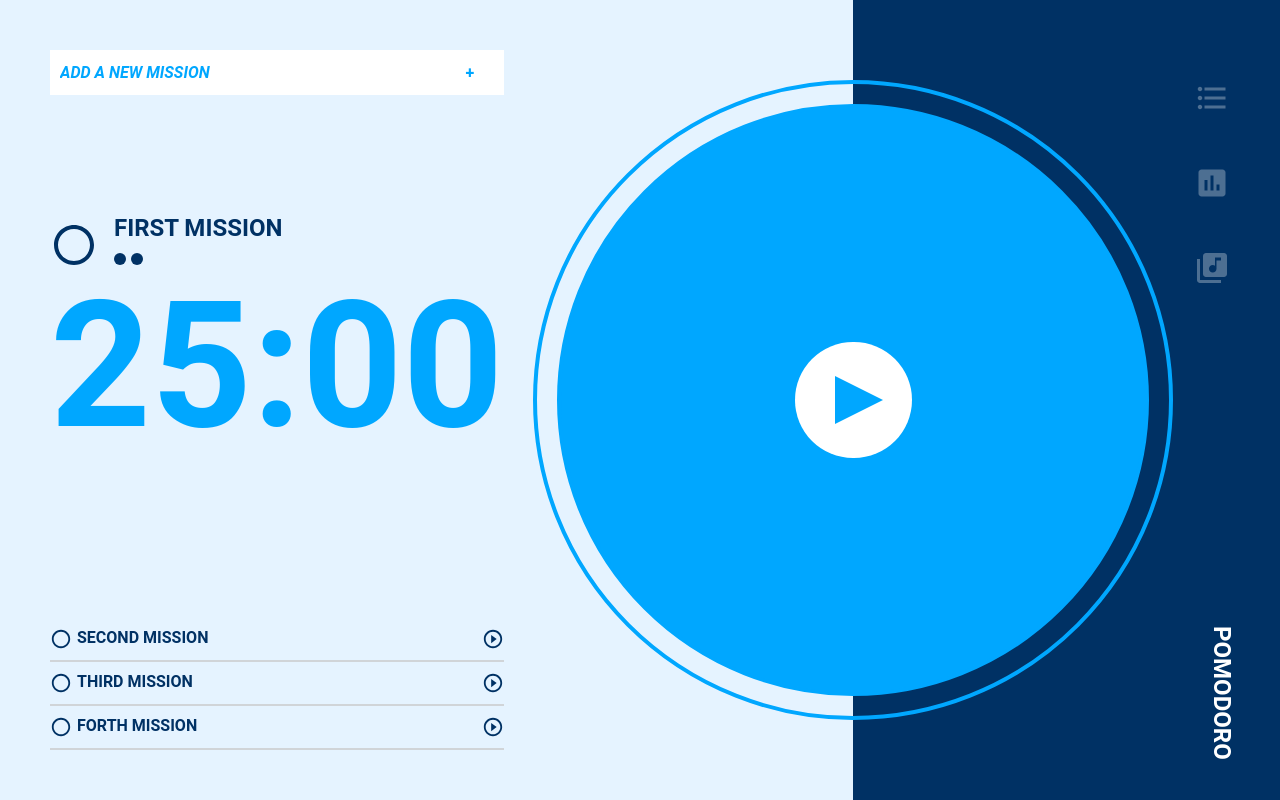
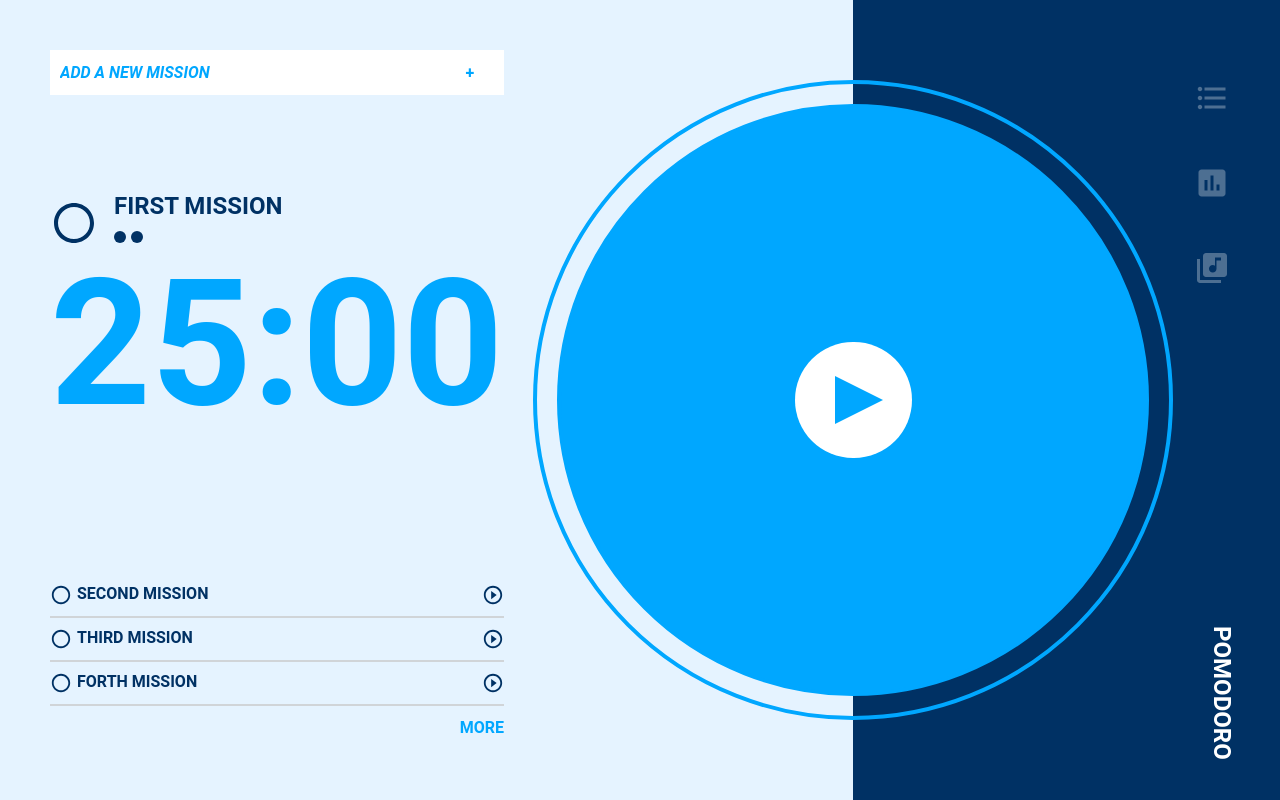
Before and after one commit to lax19970612/f2e2nd_week1, a Vue app: page / in a window 1280 px wide. Built offline with nearby package versions, Linux system fonts and the light colour scheme; the HTML template or start-up script is replaced by a standard one.

Commit message:
Fix(BaseFeatureLayout): missionList shows all mission bug

```diff
--- a/src/layouts/BaseFeatureLayout.vue
+++ b/src/layouts/BaseFeatureLayout.vue
@@ -5,7 +5,7 @@
     <mission-list
       :options="{
         showComplete: false,
-        limit: -1,
+        limit: 3,
         showFirstMission: false,
         inAdvancedMode: false,
       }"
```
